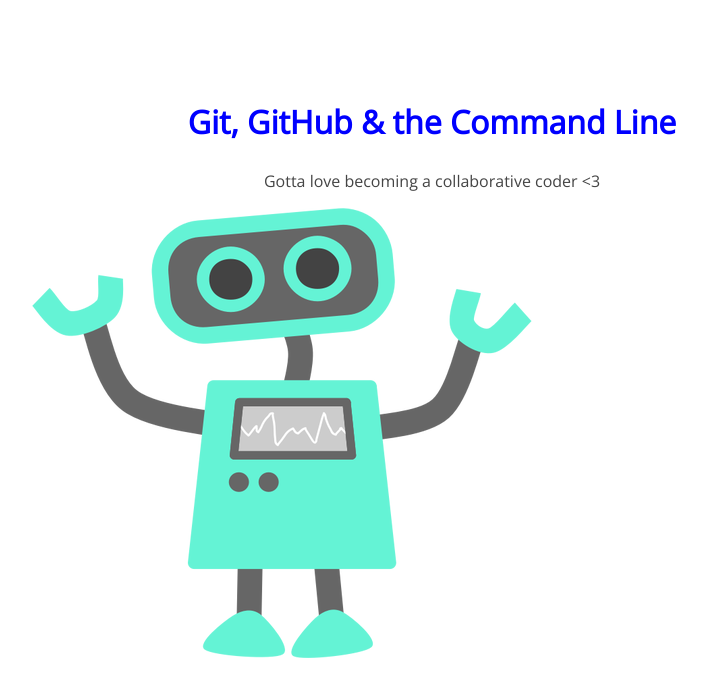
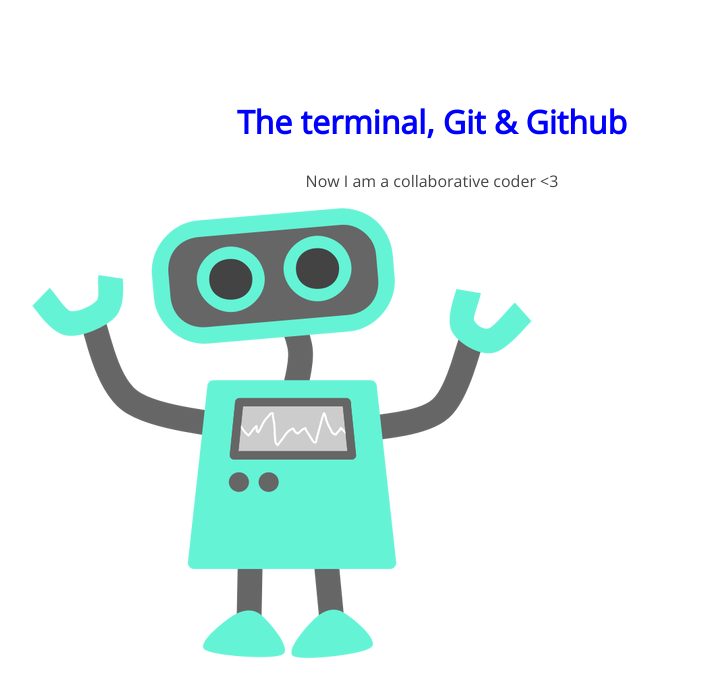
Before and after one commit to Might-T/105-project, a plain HTML site: page index.html in a window 1280 px wide. Shown: the whole page, without its empty margins (208-915 px from the left). Drawn offline with nearby package versions, Linux system fonts and the light colour scheme.

Commit message:
changed words in h1 and p tags

```diff
--- a/index.html
+++ b/index.html
@@ -8,8 +8,8 @@
 </head>
 <body>
 	<section>
-		<h1>Git, GitHub & the Command Line</h1>
-		<p>Gotta love becoming a collaborative coder <3</p>
+		<h1>The terminal, Git &amp Github</h1>
+		<p>Now I am a collaborative coder <3</p>
 		<img src="img/happy-blue-robot.png">
 	</section>
 </body>
```
